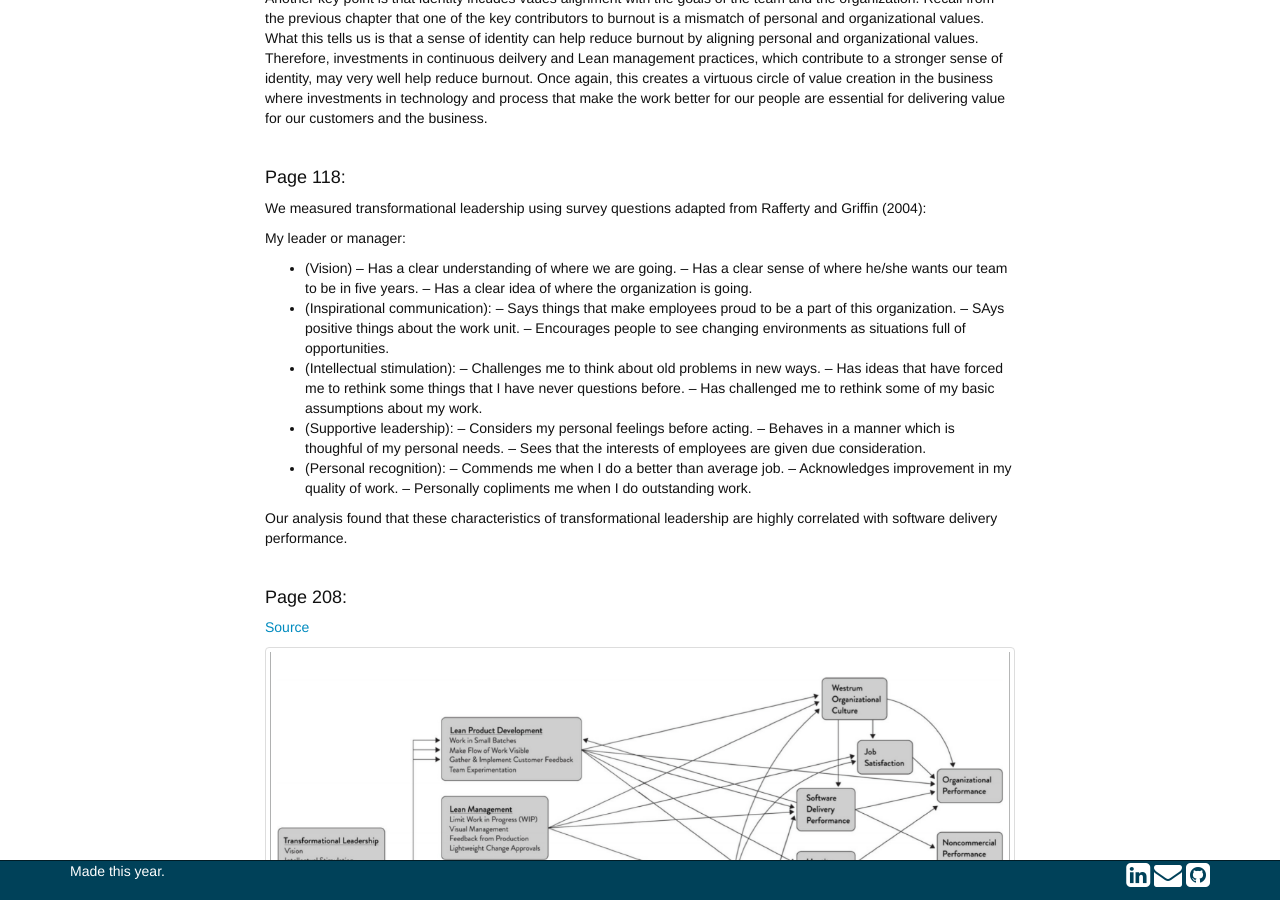
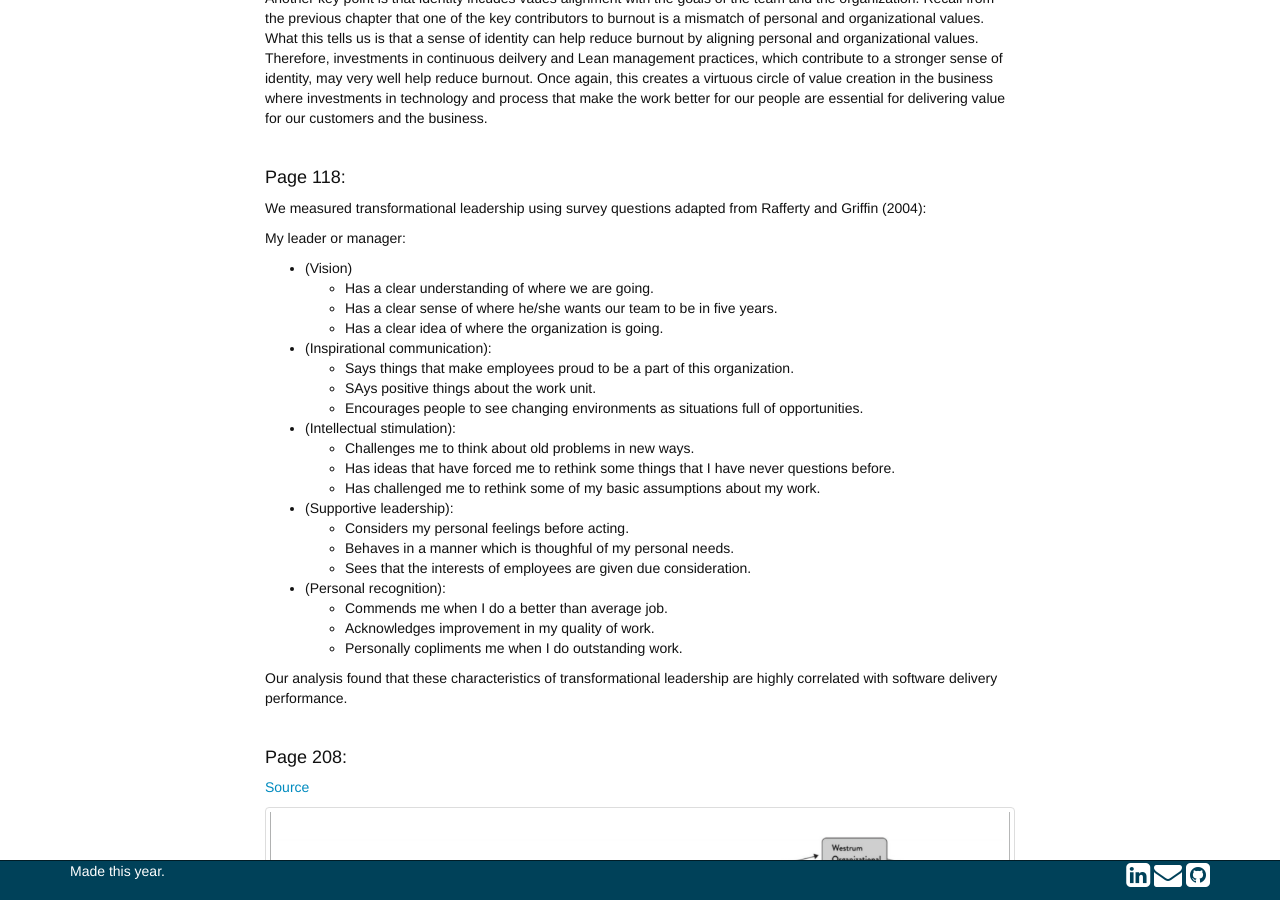
Before and after one commit to cms5109/cms5109.github.io, a Jekyll site: the page built from _posts/2019-03-12-notes-from-accelerate.md, in a window 1280 px wide and 900 px high, scrolled down 1278 px. Built offline with Jekyll 4.4.1, drawn with Linux system fonts in a browser that asks for light colours; nearby versions of some CDN libraries; comment, search, counter and statistics services are not loaded; a style sheet for code colours, icons or effects is not loaded.

Commit message:
formatting

```diff
--- a/_posts/2019-03-12-notes-from-accelerate.md
+++ b/_posts/2019-03-12-notes-from-accelerate.md
@@ -116,25 +116,25 @@
 
 My leader or manager:
 * (Vision)
--- Has a clear understanding of where we are going.
--- Has a clear sense of where he/she wants our team to be in five years.
--- Has a clear idea of where the organization is going.
+  - Has a clear understanding of where we are going.
+  - Has a clear sense of where he/she wants our team to be in five years.
+  - Has a clear idea of where the organization is going.
 * (Inspirational communication):
--- Says things that make employees proud to be a part of this organization.
--- SAys positive things about the work unit.
--- Encourages people to see changing environments as situations full of opportunities.
+  - Says things that make employees proud to be a part of this organization.
+  - SAys positive things about the work unit.
+  - Encourages people to see changing environments as situations full of opportunities.
 * (Intellectual stimulation):
--- Challenges me to think about old problems in new ways.
--- Has ideas that have forced me to rethink some things that I have never questions before.
--- Has challenged me to rethink some of my basic assumptions about my work.
+  - Challenges me to think about old problems in new ways.
+  - Has ideas that have forced me to rethink some things that I have never questions before.
+  - Has challenged me to rethink some of my basic assumptions about my work.
 * (Supportive leadership):
--- Considers my personal feelings before acting.
--- Behaves in a manner which is thoughful of my personal needs.
--- Sees that the interests of employees are given due consideration.
+  - Considers my personal feelings before acting.
+  - Behaves in a manner which is thoughful of my personal needs.
+  - Sees that the interests of employees are given due consideration.
 * (Personal recognition):
--- Commends me when I do a better than average job.
--- Acknowledges improvement in my quality of work.
--- Personally copliments me when I do outstanding work.
+  - Commends me when I do a better than average job.
+  - Acknowledges improvement in my quality of work.
+  - Personally copliments me when I do outstanding work.
 
 Our analysis found that these characteristics of transformational leadership are highly correlated with software delivery performance.
 
```
